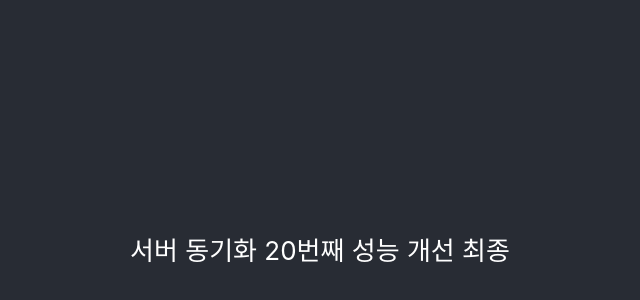
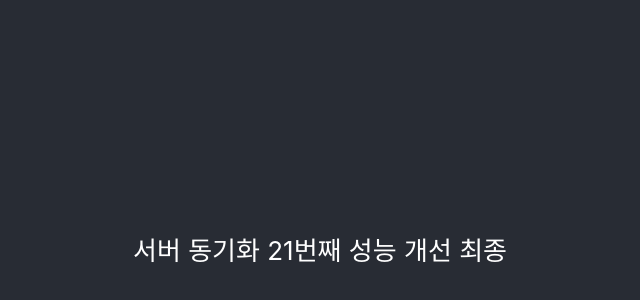
Before and after one commit to newy12/young, a React (Create React App) app: page / in a window 1280 px wide. Shown: the part 152-452 px from the top of the page, without its empty margins (320-960 px from the left). Built offline with nearby package versions, Linux system fonts and the light colour scheme.

Commit message:
무중단 배포 테스트

```diff
--- a/src/components/Test.js
+++ b/src/components/Test.js
@@ -3,7 +3,7 @@ import React from 'react';
 const Test = () => {
     return (
         <>
-        서버 동기화 20번째 성능 개선 최종
+        서버 동기화 21번째 성능 개선 최종
         </>
     );
 }
```
